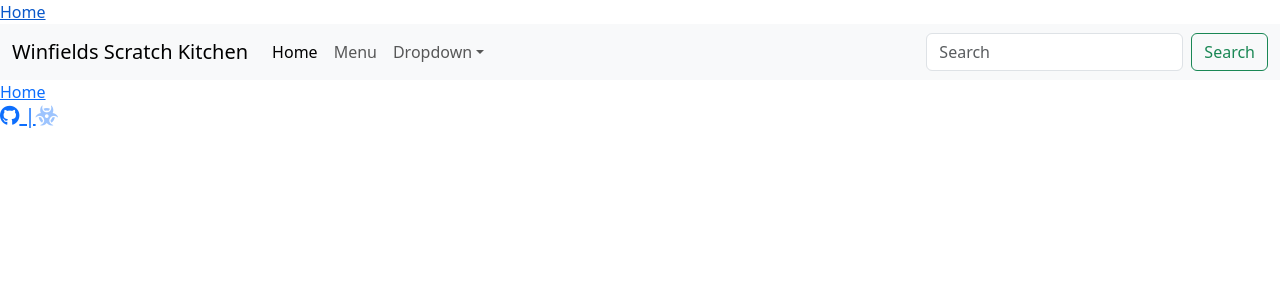
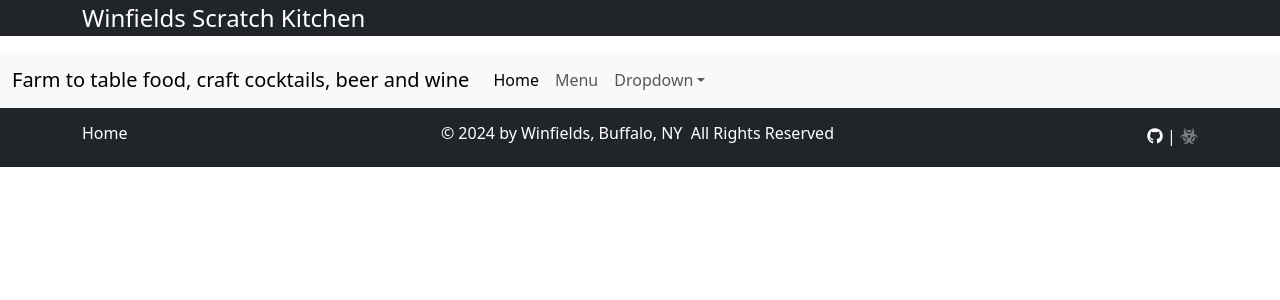
Before and after one commit to jeffmcd21/frontend-capstone-2, a React (Create React App) app: page /create in a window 1280 px wide. Shown: the top 300 px of the page. Built offline with nearby package versions, Linux system fonts and the light colour scheme; no server answers.

Commit message:
updated styling

```diff
--- a/src/components/Footer.js
+++ b/src/components/Footer.js
@@ -1,20 +1,29 @@
-
 import React from 'react'
 import { Link } from 'react-router-dom'
 
 const Footer = () => {
   return (
-    <div className="footer-container">
-        <div className="footer-details">
-    <Link to="/">
-        <div>Home</div>
-    </Link>
-            <h5>
-                <a href="https://github.com/jeffmcd21"><i class="fa-brands fa-github"></i> |
-                    <i class="fa-solid fa-biohazard fa-fade"></i></a>
-            </h5>
+    <footer className="footer mt-auto py-3 bg-dark text-white">
+      <div className="container">
+        <div className="d-flex justify-content-between">
+          <Link to="/" className="text-white text-decoration-none">
+            <h6>Home</h6>
+          </Link>
+            <h6><span class="wixui-rich-text__text"> © 2024 by Winfields, Buffalo, NY&nbsp; All Rights Reserved</span></h6>
+          <div>
+            <a
+              href="https://github.com/jeffmcd21"
+              className="text-white text-decoration-none"
+            >
+              <i className="fa-brands fa-github"></i> |{' '}
+              <i className="fa-solid fa-biohazard fa-fade"></i>
+            </a>
+
+          </div>
         </div>
-    </div>
+      </div>
+
+    </footer>
   )
 }
 
--- a/src/components/Header.js
+++ b/src/components/Header.js
@@ -2,12 +2,13 @@ import { Link } from "react-router-dom"
 
 const Header = () => {
   return (
-    <Link to='/'>
-        <div className="header-container">Home</div>
-        {/* <img src="https://houseofnasheats.com/wp-content/uploads/2023/07/How-to-Make-Homemade-Pasta-Square-2.jpg" width="100%"></img> */}
-        {/* <img src="https://media.istockphoto.com/id/1350259361/photo/big-dinner-table-with-italian-food-pizzas-and-pastas.jpg?s=612x612&w=0&k=20&c=lDXLeRmUtK4KmAtVN0uchKeFMYK_gSk5N6oO3oFjEdg="></img> */}
-    </Link>
-
+    <header className="header bg-dark mb-3">
+      <div className="container d-flex justify-content-between">
+        <Link to="/" className="text-white text-decoration-none fs-4">
+          Winfields Scratch Kitchen
+        </Link>
+      </div>
+    </header>
   )
 }
 
--- a/src/components/Navbar.js
+++ b/src/components/Navbar.js
@@ -8,7 +8,7 @@ const NavbarComponent = () => {
   return (
         <nav className="navbar navbar-expand-lg bg-body-tertiary">
         <div className="container-fluid">
-            <Link className="navbar-brand" to="/">Winfields Scratch Kitchen</Link>
+            <Link className="navbar-brand" to="/">Farm to table food, craft cocktails, beer and wine</Link>
             <button className="navbar-toggler" type="button" data-bs-toggle="collapse" data-bs-target="#navbarSupportedContent" aria-controls="navbarSupportedContent" aria-expanded="false" aria-label="Toggle navigation">
             <span className="navbar-toggler-icon"></span>
             </button>
@@ -35,10 +35,10 @@ const NavbarComponent = () => {
                 <Link className="nav-link disabled" aria-disabled="true">Disabled</Link>
                 </li> */}
             </ul>
-            <form className="d-flex" role="search">
+            {/* <form className="d-flex" role="search">
                 <input className="form-control me-2" type="search" placeholder="Search" aria-label="Search" />
                 <button className="btn btn-outline-success" type="submit">Search</button>
-            </form>
+            </form> */}
             </div>
         </div>
         </nav>
--- a/src/pages/Index.js
+++ b/src/pages/Index.js
@@ -7,7 +7,7 @@ const Landing = () => {
 
     return (
         <div>
-        <h2>Home</h2>
+        {/* <h2>Home</h2> */}
         {/* {menus.map((menu) => (
             <div key={menu._id}>
                 <Link to={`${menu._id}`}>
@@ -20,15 +20,23 @@ const Landing = () => {
             </div>
                 ))
         } */}
-
+        <div className="container position-relative">
+        <img src="https://st2.depositphotos.com/3742757/6877/v/450/depositphotos_68774435-stock-illustration-vector-modern-flat-design-illustration.jpg"
+             alt="Background Image"
+             width="100%"
+             height="auto"
+             className="img-fluid"
+        />
         <h2>Add Menu Item</h2>
-        <Form action="/create" method="post">
+        <Form action="/create" method="post" className="position-absolute top-50 start-50 translate-middle">
             <input type="input" name="name" placeholder="name" />
             <input type="input" name="image" placeholder="image" />
             <input type="input" name="description" placeholder="description" />
             <input type="input" name="price" placeholder="price" />
             <input type="submit" value="Add Item" />
         </Form>
+        </div>
+
     </div>
     )}
 
--- a/src/pages/Menu.js
+++ b/src/pages/Menu.js
@@ -7,19 +7,31 @@ const Menu = () => {
 
     return (
     <div>
-        <h2>Menu</h2>
+        <div className="container mt-3 mb-5">
+      <h2>Menu</h2>
+      <div className="row row-cols-1 row-cols-md-3 g-4">
         {menus.map((menu) => (
-            <div key={menu._id}>
-                <Link to={`${menu._id}`}>
-                    <h1>{menu.name}</h1>
-                </Link>
-                {menu.image && <img src={menu.image} alt={menu.name} width="250px"height="250px"/>}
-                <h5>{menu.description}</h5>
-                <h6>{menu.price}</h6>
-
-            </div>
-                ))
-        }
+          <div key={menu._id} className="col">
+            <Link to={`${menu._id}`} className="text-decoration-none">
+              <div className="card h-100 shadow-sm">
+                {menu.image && (
+                  <img
+                    src={menu.image}
+                    alt={menu.name}
+                    className="card-img-top"
+                  />
+                )}
+                <div className="card-body">
+                  <h5 className="card-title">{menu.name}</h5>
+                  <p className="card-text">{menu.description}</p>
+                  <h6>${menu.price}</h6>
+                </div>
+              </div>
+            </Link>
+          </div>
+        ))}
+      </div>
+    </div>
 
         {/* <h2>Add Menu Item</h2>
         <Form action="/create" method="post">
--- a/src/pages/Show.js
+++ b/src/pages/Show.js
@@ -1,29 +1,48 @@
 import React from 'react'
 import { useLoaderData, Form } from 'react-router-dom'
+
 const Show = () => {
   const menu = useLoaderData();
+
   return (
-    <div>
+    <div className="container mt-3 mb-5">
+      <div className="row">
+        <div className="col-md-6">
           <h1>{menu.name}</h1>
           <h3>{menu.description}</h3>
           <h5>${menu.price}</h5>
-      <img src={menu.image} alt={menu.name} width="300px"height="300px"/>
-
+          <img src={menu.image} alt={menu.name} className="img-fluid" />
+        </div>
+        <div className="col-md-6">
           <h2>Update {menu.name}</h2>
           <Form action={`/update/${menu._id}`} method='post'>
-        <input type="input" name="name" placeholder="name" defaultValue={menu.name} />
-        <input type="input" name="image" placeholder="image address (url)" defaultValue={menu.image} />
-        <input type="input" name="description" placeholder="description" defaultValue={menu.description} />
-        <input type="input" name="price" placeholder="price" defaultValue={menu.price} />
-        <input type="submit" value={`Update ${menu.name}`} />
+            <div className="mb-3">
+              <label htmlFor="name">Name</label>
+              <input type="text" name="name" placeholder="name" defaultValue={menu.name} id="name" className="form-control" />
+            </div>
+            <div className="mb-3">
+              <label htmlFor="image">Image URL</label>
+              <input type="text" name="image" placeholder="image address (url)" defaultValue={menu.image} id="image" className="form-control" />
+            </div>
+            <div className="mb-3">
+              <label htmlFor="description">Description</label>
+              <input type="text" name="description" placeholder="description" defaultValue={menu.description} id="description" className="form-control" />
+            </div>
+            <div className="mb-3">
+              <label htmlFor="price">Price</label>
+              <input type="text" name="price" placeholder="price" defaultValue={menu.price} id="price" className="form-control" />
+            </div>
+            <input type="submit" value={`Update ${menu.name}`} className="btn btn-primary" />
           </Form>
 
-      <hr/>
+          <hr />
 
           <h2>Delete {menu.name}</h2>
           <Form action={`/delete/${menu._id}`} method='post'>
-        <input type="submit" value={`Delete ${menu.name}`} />
+            <input type="submit" value={`Delete ${menu.name}`} className="btn btn-danger" />
           </Form>
+        </div>
+      </div>
     </div>
   )
 }
```
Also changed, not shown: src/components/Signup.js (added, +10 -0 lines). Lines whose indentation alone changed are shown as unchanged.
